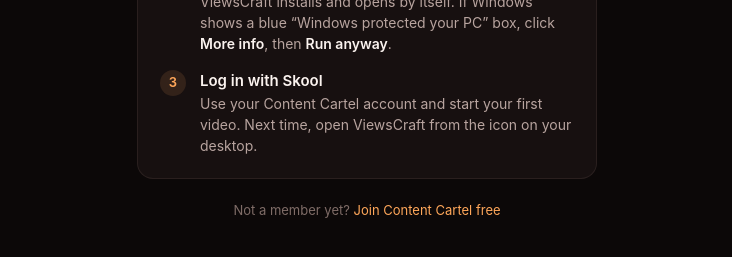
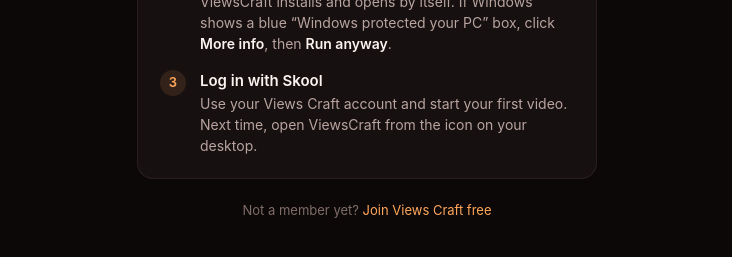
Before and after one commit to aneeqxv/viewscraft-releases, a plain HTML site: page index.html in a window 1280 px wide. Shown: the part 579-836 px from the top of the page, without its empty margins (273-1005 px from the left). Drawn offline with Linux system fonts and the light colour scheme; no server answers.

Commit message:
Download page

```diff
--- a/index.html
+++ b/index.html
@@ -73,10 +73,10 @@
       <ol>
         <li><b>Download</b>Press the button. The file is big, so give it a minute.</li>
         <li><b>Open the file</b>ViewsCraft installs and opens by itself. If Windows shows a blue “Windows protected your PC” box, click <b style="display:inline;font-size:14px">More info</b>, then <b style="display:inline;font-size:14px">Run anyway</b>.</li>
-        <li><b>Log in with Skool</b>Use your Content Cartel account and start your first video. Next time, open ViewsCraft from the icon on your desktop.</li>
+        <li><b>Log in with Skool</b>Use your Views Craft account and start your first video. Next time, open ViewsCraft from the icon on your desktop.</li>
       </ol>
 
-      <p class="foot">Not a member yet? <a href="https://www.skool.com/content-cartel-free-6805">Join Content Cartel free</a></p>
+      <p class="foot">Not a member yet? <a href="https://www.skool.com/content-cartel-free-6805">Join Views Craft free</a></p>
     </main>
 
     <script>
```
